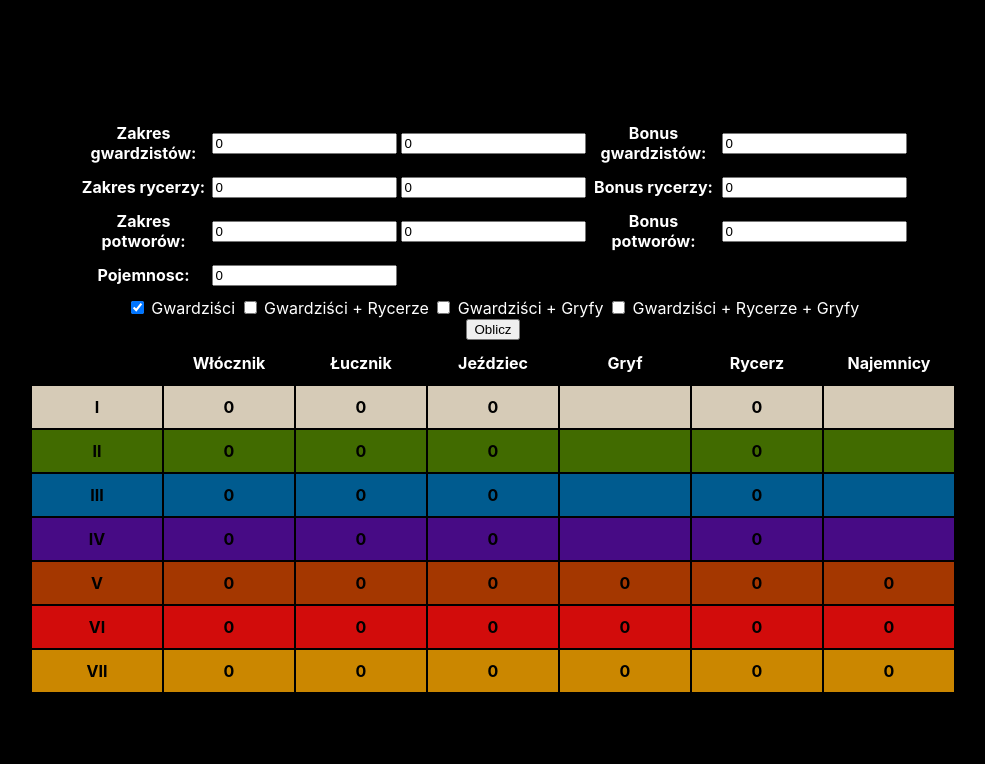
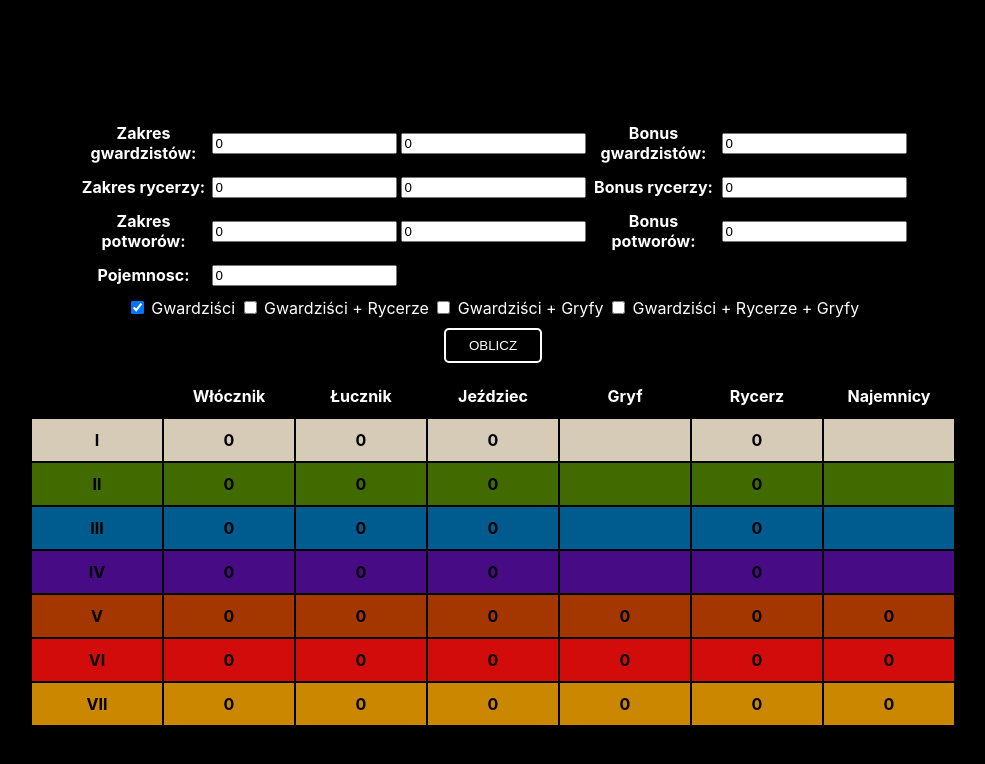
Before and after one commit to przemekpia/TBCalculator, a React (Create React App) app: page / in a window 1280 px wide. Shown: the top 764 px of the page, without its empty margins (147-1132 px from the left). Built offline with nearby package versions, Linux system fonts and the light colour scheme.

Commit message:
Dodano Custom Button

```diff
--- a/src/App.js
+++ b/src/App.js
@@ -3,6 +3,7 @@ import "./App.css";
 import { useState } from "react";
 import ShortTableUnit from "./components/ShortTableUnit";
 import MonsterTable from "./components/MonsterTable";
+import CustomButton from "./components/CustomButton";
 
 function App() {
   const key = 1.03;
@@ -660,7 +661,7 @@ function App() {
         </table>
       </div>
       <div>
-        <button onClick={calculateArmy}>Oblicz</button>
+        <CustomButton onClick={calculateArmy}>Oblicz</CustomButton>
       </div>
       <div className="fullTable">
         <table>
--- /dev/null
+++ b/src/components/CustomButton.js
@@ -0,0 +1,47 @@
+import React from "react";
+
+const CustomButton = ({ onClick, children }) => {
+  const buttonStyle = {
+    position: "relative",
+    backgroundColor: "#000000",
+    color: "white",
+    padding: "10px 25px",
+    textTransform: "uppercase",
+    cursor: "pointer",
+    border: "none",
+    outline: "none",
+    borderRadius: "10px", // Zaokrąglenie narożników
+    userSelect: "none",
+  };
+
+  const disabledStyle = {
+    cursor: "default",
+    opacity: "0.7",
+  };
+
+  return (
+    <div style={{paddingTop:"10px", paddingBottom:"10px"}}>
+      <button
+        style={buttonStyle}
+        onClick={onClick}
+        disabled={onClick === undefined}
+      >
+        {children}
+        <span
+          style={{
+            position: "absolute",
+            content: '""',
+            top: 0,
+            left: 0,
+            right: 0,
+            bottom: 0,
+            border: "2px solid white",
+            borderRadius: "5px", // Zaokrąglenie narożników
+          }}
+        ></span>
+      </button>
+    </div>
+  );
+};
+
+export default CustomButton;
```
